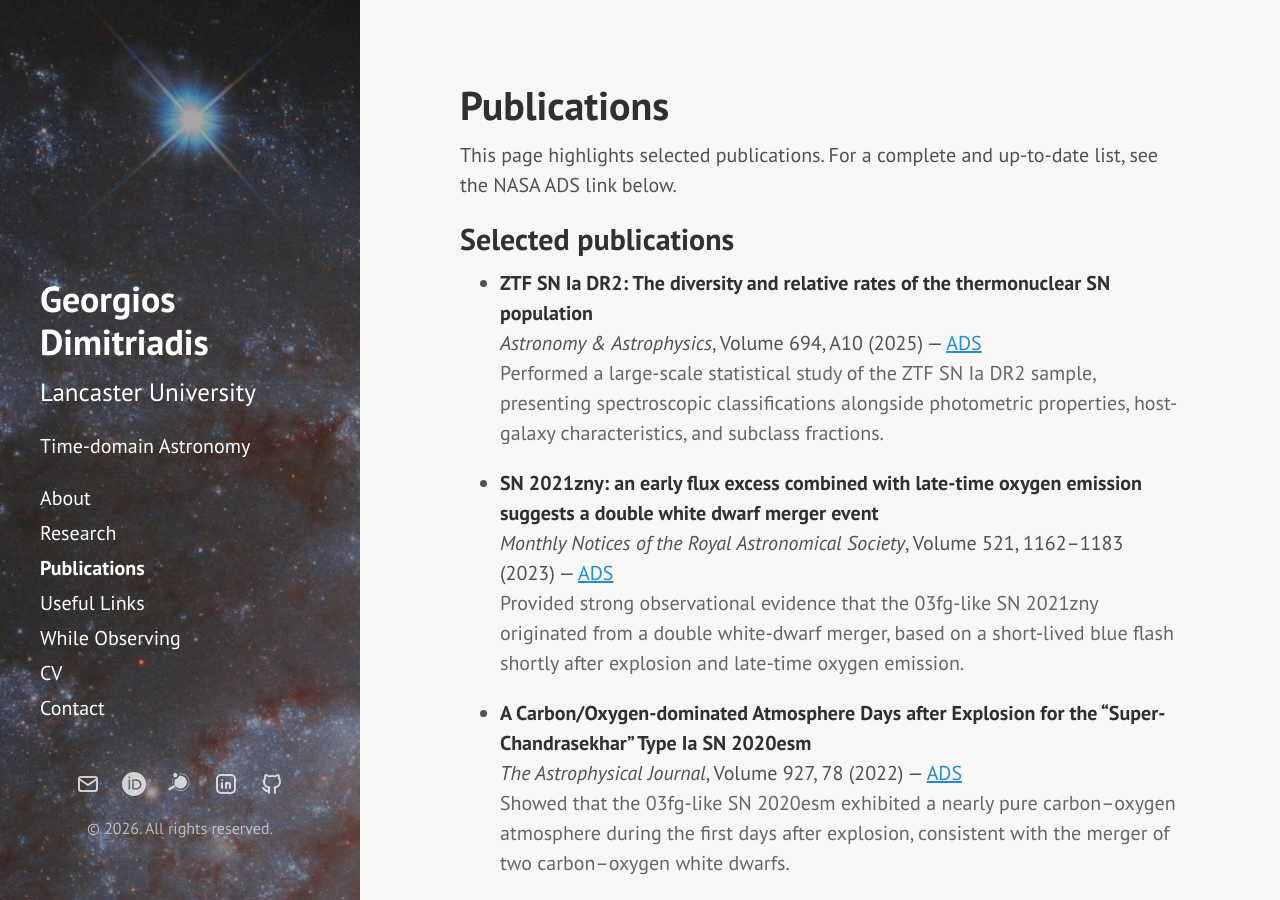
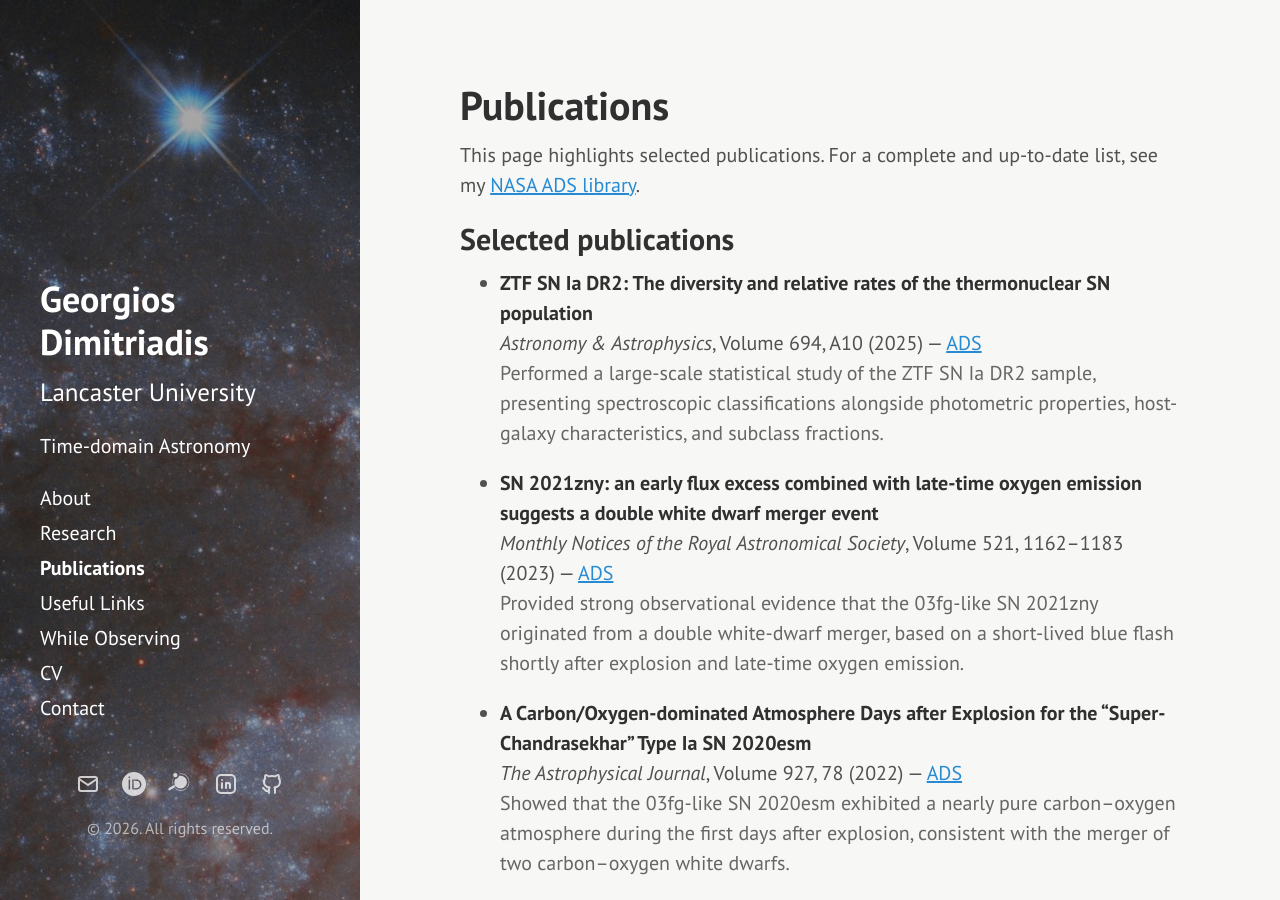
Before and after one commit to geodimitriadis/geodimitriadis.github.io, a Jekyll site: the page built from publications.md, in a window 1280 px wide and 900 px high. Built offline with Jekyll 4.4.1, drawn with Linux system fonts in a browser that asks for light colours; some of the changed text lies outside the part shown.

Commit message:
Revise NASA ADS link in publications page
Updated the link to the NASA ADS library for complete publications.

```diff
--- a/publications.md
+++ b/publications.md
@@ -4,7 +4,7 @@ title: Publications
 permalink: /publications/
 ---
 
-This page highlights selected publications. For a complete and up-to-date list, see the NASA ADS link below.
+This page highlights selected publications. For a complete and up-to-date list, see my <a href="https://ui.adsabs.harvard.edu/user/libraries/9QZsHjSzS3GgJT5W_WMhHw" target="_blank" rel="noopener"> NASA ADS library</a>.
 
 ## Selected publications
 
@@ -64,11 +64,6 @@ This page highlights selected publications. For a complete and up-to-date list,
     Explained the absence of X-ray emission in SNe Ia using numerical hydrodynamical simulations of recurrent nova eruptions prior to the terminal supernova explosion and the subsequent interaction with the surrounding medium.
   </span>
 
-## Full list
-<p>
-  For a complete list, see my <a href="https://ui.adsabs.harvard.edu/user/libraries/9QZsHjSzS3GgJT5W_WMhHw" target="_blank" rel="noopener"> NASA ADS library</a>.
-</p>
-
 ---
 
 <div class="page-cartoon">
```
